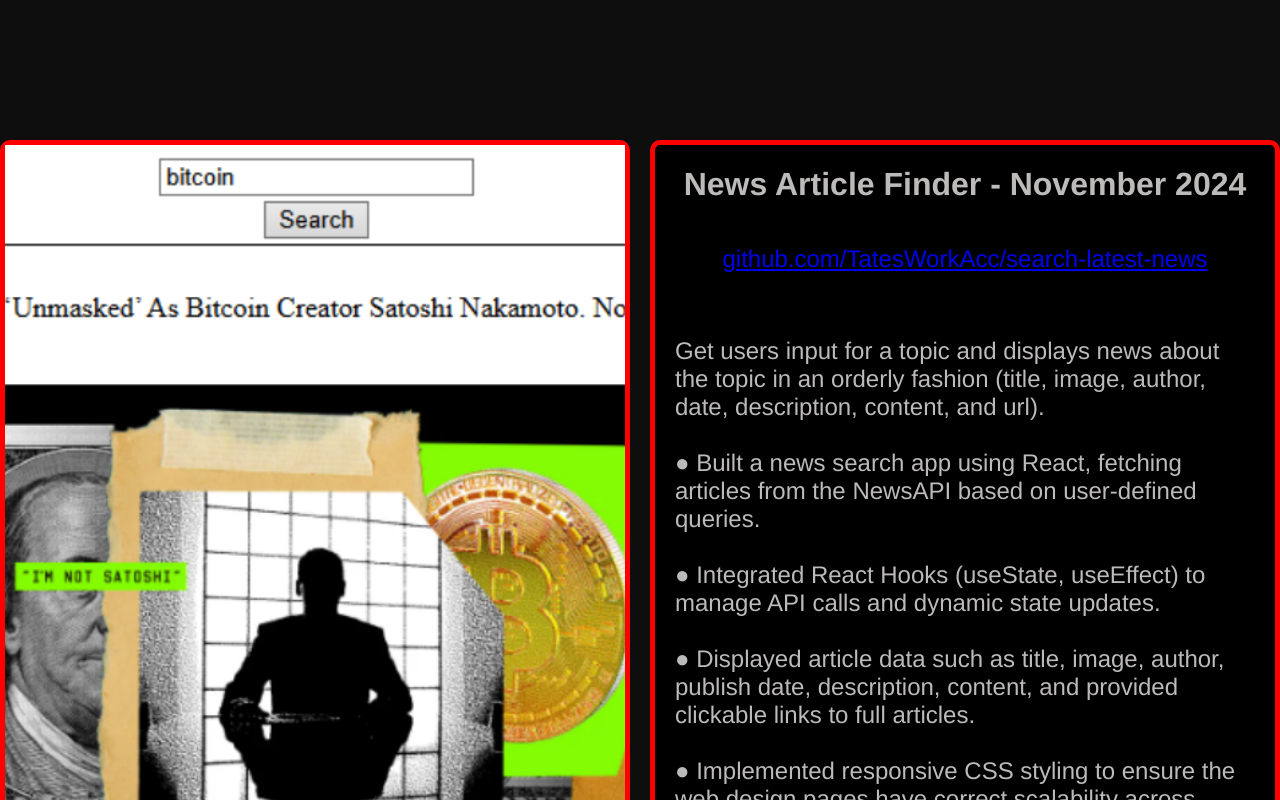
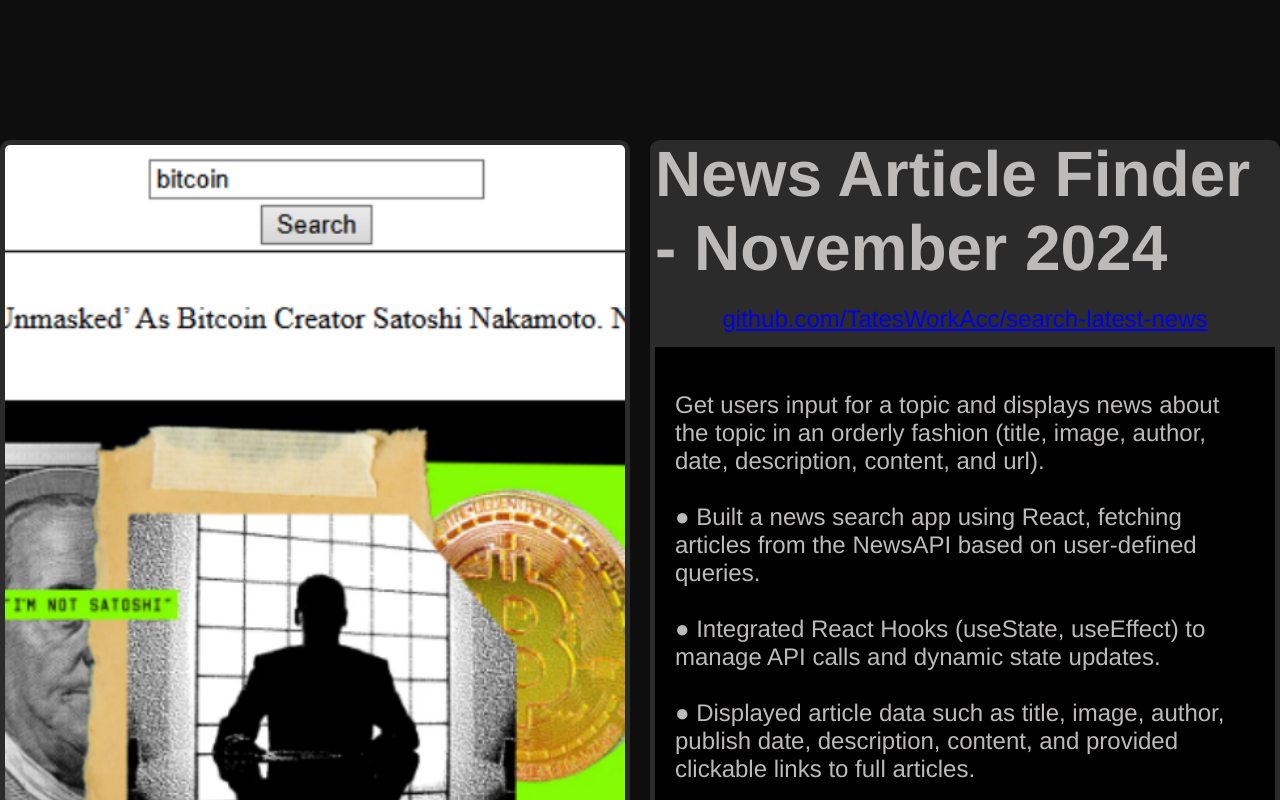
Before and after one commit to TatesWorkAcc/portfolio-site, a React (Vite) app: page / in a window 1280 px wide. Shown: the part 1560-2360 px from the top of the page. Built offline with nearby package versions, Linux system fonts and the light colour scheme.

Commit message:
making the grids look neater

```diff
--- a/src/Body.jsx
+++ b/src/Body.jsx
@@ -15,8 +15,10 @@
                 <img src='src/assets/project-1.png' alt='Project 1'></img>
             </motion.div>
             <motion.div className='grid font-text'>
-                <h1>News Article Finder - November 2024</h1>
-                <a className='project-text' href='https://github.com/TatesWorkAcc/search-latest-news'>github.com/TatesWorkAcc/search-latest-news</a>
+                <div className='grid-header'>
+                <h1 className='project-text-header'>News Article Finder - November 2024</h1>
+                    <a className='project-text' href='https://github.com/TatesWorkAcc/search-latest-news'>github.com/TatesWorkAcc/search-latest-news</a>
+                </div>
                 <p className='project-text'>
                 Get users input for a topic and displays news about the topic in an orderly fashion (title, image, author, date, description, content, and url). <br></br><br></br>
                     ●	Built a news search app using React, fetching articles from the NewsAPI based on user-defined queries.<br></br><br></br>
@@ -30,8 +32,10 @@
                 <img src='src/assets/project-2.png' alt='Project 2'></img>
             </motion.div>
             <motion.div className='grid font-text'>
-                <h1>Weather App - November 2024</h1>
+            <div className='grid-header'>
+                <h1 className='project-text-header'>Weather App - November 2024</h1>
                     <a className='project-text' href='https://github.com/TatesWorkAcc/search-weather-app'>github.com/TatesWorkAcc/search-weather-app</a>
+                </div>
                     <p className='project-text'>
                     Gets user input for what city they live in, gives today and the next 5 days temp, condition, description, and humidity  <br></br><br></br>
                     ●	Designed a weather forecasting app using React and OpenWeatherMap API to provide real-time weather updates. <br></br><br></br>
@@ -45,8 +49,10 @@
             <img src='src/assets/project 3.png' alt='Project 3'></img>
             </motion.div>
             <motion.div className='grid font-text'>
-                <h1>Personal Budget App - November 2024</h1>
+                <div className='grid-header'>
+                <h1 className='project-text-header'>Personal Budget App - November 2024</h1>
                     <a className='project-text' href='https://github.com/TatesWorkAcc/personal-budget-tracker'>github.com/TatesWorkAcc/personal-budget-tracker</a>
+                </div>
                     <p className='project-text'>
                     Enter your income and your expenses, get your total amount of income after expenses have been paid. <br></br><br></br>
                     ●	Developed a financial tracking tool using React to manage income and expenses.<br></br><br></br>
--- a/src/index.css
+++ b/src/index.css
@@ -99,7 +99,7 @@
   display: flex;
   flex-direction: column;
   align-items: center;
-  border: 5px solid red;
+  border: 5px solid rgb(44, 43, 43);
   background-color: black;
   border-radius: 10px;
 }
@@ -107,6 +107,21 @@
   width: 100%;
   height: 100%;
   object-fit: cover;
+  border-radius: 5px;
+}
+.grid-header{
+  display: flex;
+  flex-direction: column;
+  justify-content: center;
+  align-items: center;
+  width: 100%;
+  height: 200px;
+  background-color: rgb(44, 43, 43);
+  border-bottom: 2px solid rgb(44, 43, 43);
+}
+.project-text-header{
+  font-size: clamp(2rem, 5vw, 4rem);
+  margin: 0;
 }
 .project-text{
   font-size: 1.5rem;
```
